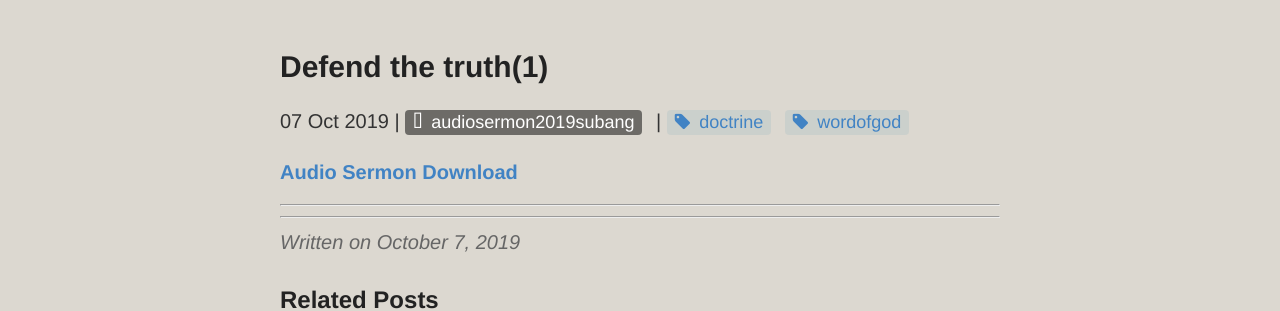
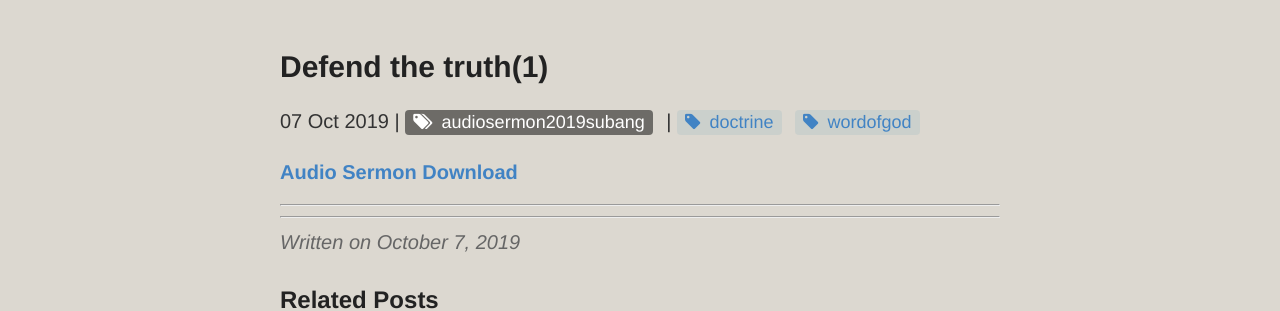
Before and after one commit to catchupTJC/catchuptjc.github.io, a Jekyll site: the page built from _posts/2019-10-07-Defend the truth(1) .md, in a window 1280 px wide. Shown: the part 120-431 px from the top of the page. Built offline with Jekyll 4.4.1, drawn with Linux system fonts in a browser that asks for light colours; nearby versions of some CDN libraries; comment, search, counter and statistics services are not loaded.

Commit message:
Update _variables.scss

```diff
--- a/_sass/_variables.scss
+++ b/_sass/_variables.scss
@@ -24,7 +24,7 @@
 
 .cat-tag:before {
     font-family: FontAwesome;
-    content: "\f647";
+    content: "\f02c";
     padding-right: .5em;
 }
 
```
